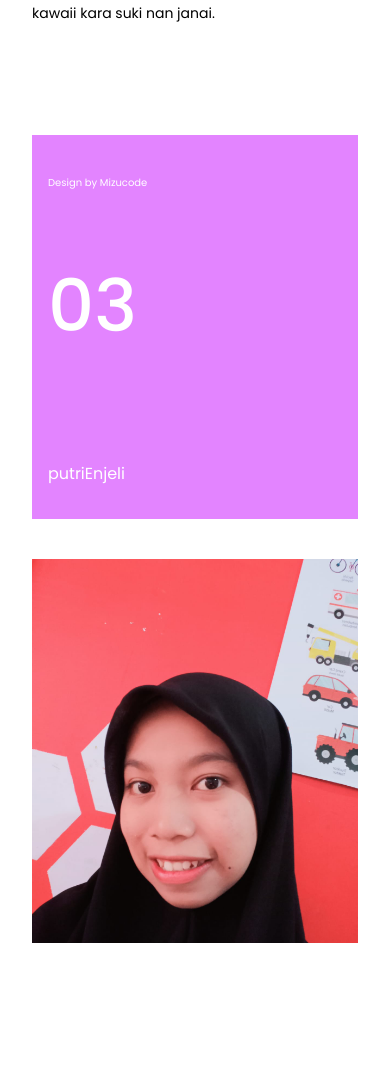
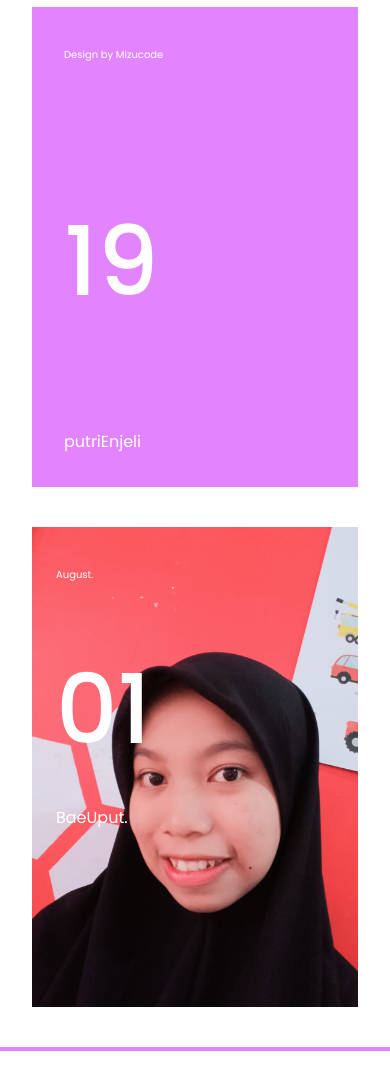
Before and after one commit to mizucode/bubub-aku, a website: page public/index.html in a window 390 px wide. Shown: the part 553-1642 px from the top of the page. Drawn offline with nearby package versions, Linux system fonts and the light colour scheme.

Commit message:
fixed responsive hero

```diff
--- a/public/index.html
+++ b/public/index.html
@@ -89,13 +89,13 @@
             </div>
         </header>
 
-        <section id="home" class="pt-20 lg:pt-44">
-            <div class="container">
+        <section id="home" class="pt-20 lg:pt-36">
+            <div class="container border-b-4 border-dsr">
                 <div
                     class="w-full px-4 flex flex-wrap justify-evenly xl:mx-auto"
                 >
                     <div
-                        class="max-w-xl my-28 lg:my-0 lg:mb-10 w-full lg:w-1/2 h-96 relative"
+                        class="max-w-xl mb-24 lg:my-0 lg:mb-10 w-full lg:w-1/4 lg:h-[30rem] h-96 relative"
                     >
                         <div class="mt-20">
                             <div class="max-w-xl flex flex-nowrap items-center">
@@ -118,12 +118,14 @@
                         </div>
 
                         <h3
-                            class="absolute bottom-0 w-8/12 text-sm lg:text-l lg:font-medium"
+                            class="absolute bottom-0 w-8/12 text-sm lg:text-xl lg:font-medium"
                         >
                             kawaii kara suki nan janai.
                         </h3>
                     </div>
-                    <div class="bg-dsr max-w-xl mb-10 w-full lg:w-1/4 h-96">
+                    <div
+                        class="bg-dsr max-w-xl mb-10 w-full lg:w-1/3 h-[30rem] px-4"
+                    >
                         <div
                             class="flex flex-wrap justify-between flex-col mx-4"
                         >
@@ -132,28 +134,45 @@
                                     Design by Mizucode
                                 </h3>
                             </div>
-                            <div class="w-full my-10">
-                                <h1 class="font-medium text-7xl text-white">
-                                    03
+                            <div class="w-full lg:my-10 my-28">
+                                <h1
+                                    class="font-medium lg:text-10xl text-8xl text-white"
+                                >
+                                    19
                                 </h1>
                             </div>
-                            <div class="w-full mt-20">
+                            <div class="w-full mt-2">
                                 <h2 class="text-white">putriEnjeli</h2>
                             </div>
                         </div>
                     </div>
                     <div
-                        class="bg-dsr max-w-xl mb-10 w-full object-contain lg:w-1/4 h-96 overflow-hidden"
+                        class="bg-dsr max-w-xl mb-10 w-full object-contain lg:w-1/3 h-[30rem] overflow-hidden bg-cover"
+                        style="background-image: url('../img/hero.jpeg')"
                     >
-                        <div class="-z-10">
-                            <img
-                                src="../img/hero.jpeg"
-                                class="object-contain overflow-hidden -z-20"
-                                alt=""
-                            />
+                        <div
+                            class="bg-transparent max-w-xl mb-10 w-full lg:w-1/3 h-[30rem] px-2"
+                        >
+                            <div
+                                class="flex flex-wrap justify-between flex-col mx-4"
+                            >
+                                <div class="w-full my-10">
+                                    <h3 class="text-[10px] text-white">
+                                        August.
+                                    </h3>
+                                </div>
+                                <div class="w-full my-10">
+                                    <h1
+                                        class="font-medium lg:text-10xl text-8xl text-white"
+                                    >
+                                        01
+                                    </h1>
+                                </div>
+                                <div class="w-full mt-2">
+                                    <h2 class="text-white">BaeUput.</h2>
+                                </div>
+                            </div>
                         </div>
-
-                        <div class="z-10"></div>
                     </div>
                 </div>
             </div>
--- a/tailwind.config.js
+++ b/tailwind.config.js
@@ -21,6 +21,9 @@ module.exports = {
             backgroundImage: {
                 "hero-pattern": "url('/img/hero.jpeg')",
             },
+            fontSize: {
+                "10xl": "10rem",
+            },
         },
         plugins: [],
     },
```
Also changed, not shown: public/css/style.css.
